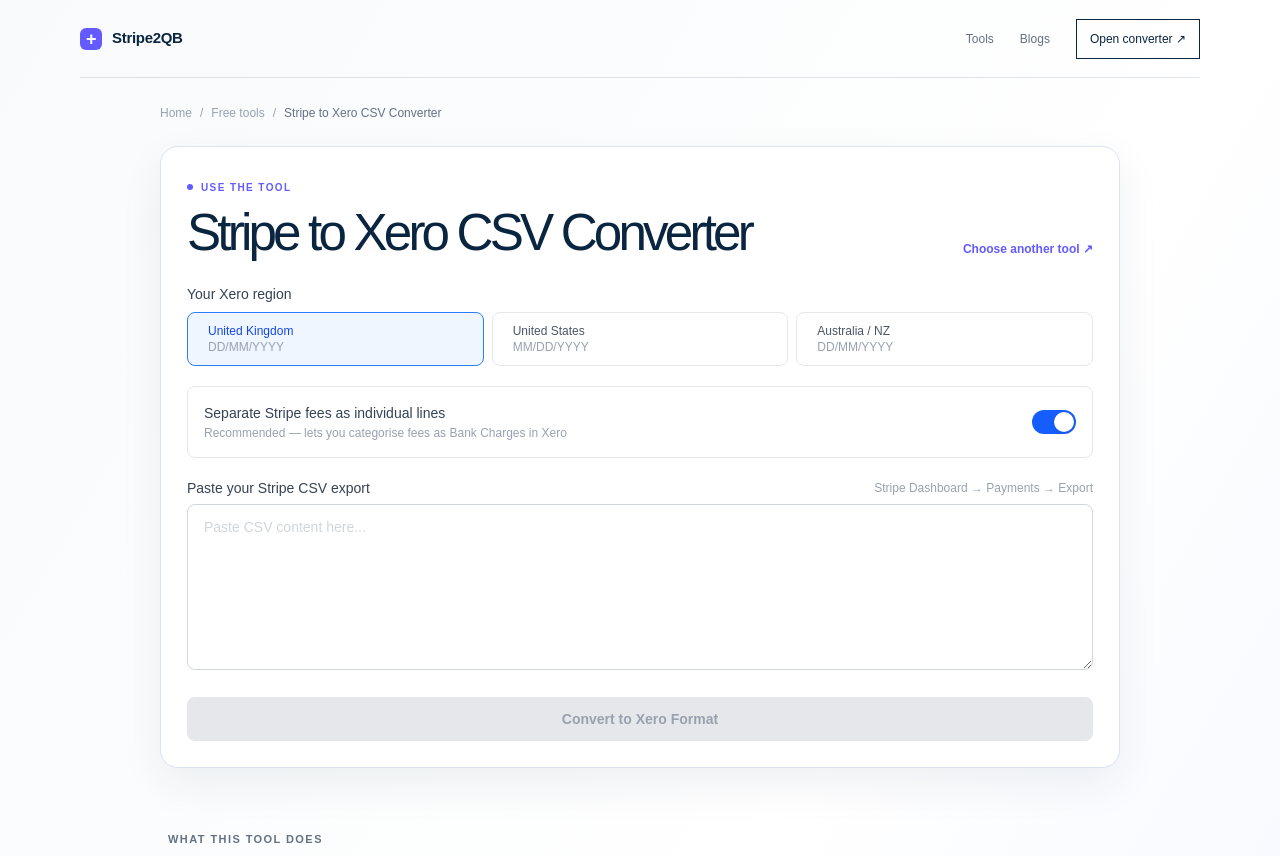
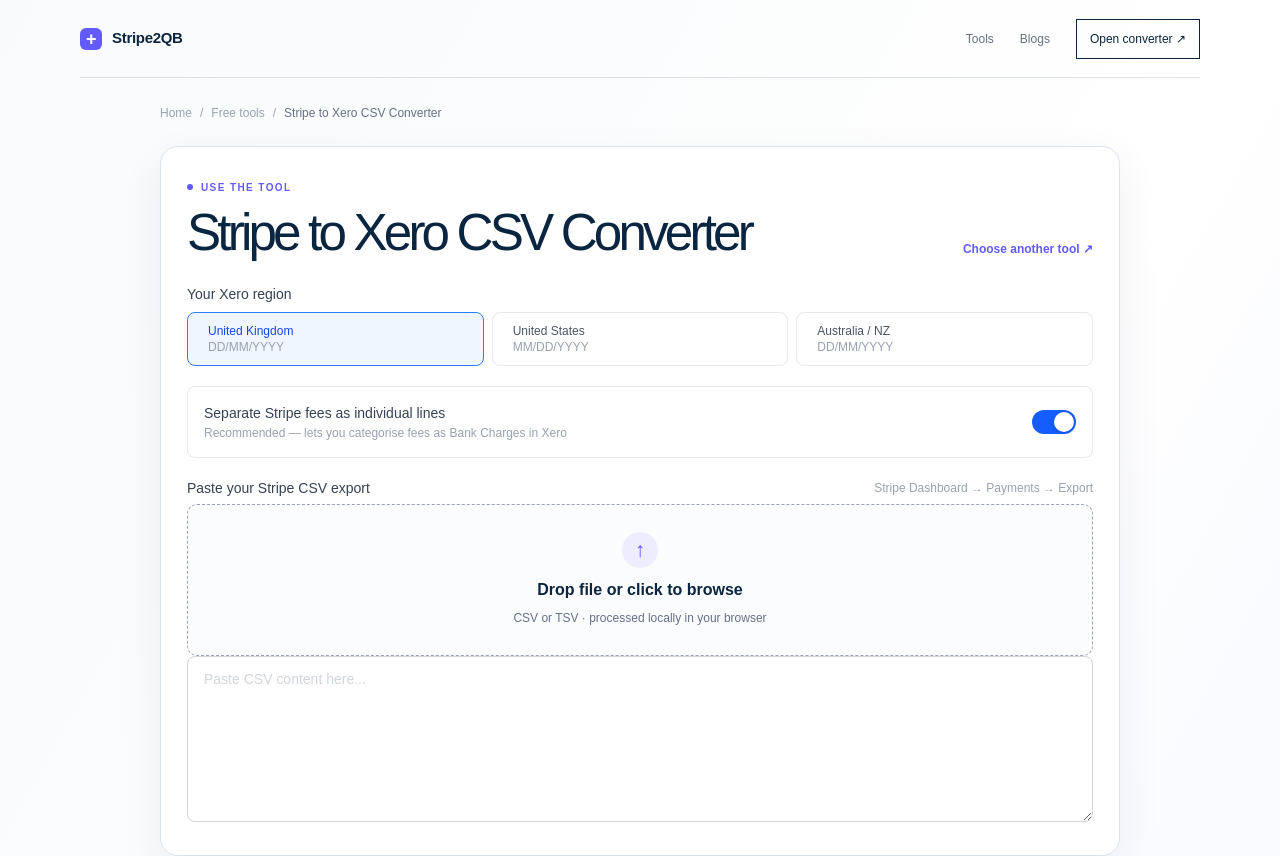
Before and after one commit to BinaryBard27/stripe-qb-converter, a Next.js app: page /tools/stripe-to-xero-converter in a window 1280 px wide. Shown: the top 856 px of the page. Built offline with nearby package versions, Linux system fonts and the light colour scheme.

Commit message:
Improve tool workflows and add Pro UI scaffold

```diff
--- a/app/blog/[slug]/page.tsx
+++ b/app/blog/[slug]/page.tsx
@@ -7,7 +7,11 @@
 export async function generateMetadata({ params }: { params: Promise<{ slug: string }> }) {
   const { slug } = await params;
   const post = posts.find((item) => item.slug === slug);
-  return post ? { title: post.title + " | Stripe2QB", description: post.description } : {};
+  return post ? {
+    title: post.title + " | Stripe2QB",
+    description: post.description,
+    alternates: { canonical: `https://stripe-qb-converter.vercel.app/blog/${post.slug}` },
+  } : {};
 }
 
 export default async function BlogPost({ params }: { params: Promise<{ slug: string }> }) {
--- a/app/globals.css
+++ b/app/globals.css
@@ -144,5 +144,22 @@
 .related-links { display: grid; gap: 12px; margin-top: 54px; padding-top: 28px; border-top: 1px solid var(--line); }.related-links a { display: flex; justify-content: space-between; gap: 16px; color: #635bff; font-size: 14px; font-weight: 700; }.demo-watch-page h1 { max-width: 740px; margin: 18px 0; font-size: clamp(3rem, 7vw, 6rem); letter-spacing: -.08em; line-height: .92; }.demo-watch-intro { max-width: 600px; color: var(--muted); font-size: 19px; line-height: 1.55; }.demo-watch-page .video-frame { margin-top: 48px; }.demo-watch-caption { color: var(--muted); font-size: 14px; }.demo-watch-caption a { color: #635bff; font-weight: 700; }
 .not-found-page h1 { max-width: 700px; margin: 18px 0; font-size: clamp(3rem, 7vw, 6rem); letter-spacing: -.08em; line-height: .92; }.not-found-page > p { max-width: 540px; color: var(--muted); font-size: 18px; line-height: 1.6; }.not-found-links { display: flex; flex-wrap: wrap; gap: 12px; margin-top: 30px; }.not-found-links a { padding: 13px 16px; background: #635bff; color: white; font-size: 13px; font-weight: 700; }
 
+/* Shared upload interaction for every converter and checker. */
+.file-dropzone { min-height: 152px; border: 1px dashed #98a2b3; border-radius: 10px; background: #fbfcfe; transition: .2s ease; }
+.file-dropzone:hover, .file-dropzone.is-dragging { border-color: #635bff; background: #f3f2ff; }
+.file-dropzone-action { display: flex; width: 100%; min-height: 150px; flex-direction: column; align-items: center; justify-content: center; gap: 7px; border: 0; background: transparent; color: #0a2540; cursor: pointer; }
+.file-dropzone-action strong { font-size: 16px; }
+.file-dropzone-action small { color: #667085; font-size: 12px; }
+.file-dropzone-icon { display: grid; place-items: center; width: 36px; height: 36px; margin-bottom: 3px; border-radius: 50%; background: #eeedff; color: #635bff; font-size: 21px; }
+.pro-upgrade-prompt { display: flex; align-items: center; justify-content: space-between; gap: 20px; margin-top: 18px; padding: 18px; border: 1px solid #d7d4ff; border-radius: 12px; background: linear-gradient(135deg, #f7f5ff, #fff); }
+.pro-badge { color: #635bff; font-size: 9px; font-weight: 800; letter-spacing: .14em; }
+.pro-upgrade-prompt h3 { margin: 7px 0 4px; color: #0a2540; font-size: 16px; }
+.pro-upgrade-prompt p { margin: 0; color: #667085; font-size: 12px; line-height: 1.45; }
+.pro-feature-row { display: flex; flex-wrap: wrap; gap: 8px 14px; margin-top: 11px; color: #475467; font-size: 11px; font-weight: 700; }
+.pro-prompt-actions { display: flex; flex: 0 0 auto; align-items: center; gap: 12px; }
+.pro-preview-button { padding: 10px 13px; border: 0; border-radius: 7px; background: #635bff; color: #fff; cursor: pointer; font-size: 12px; font-weight: 700; }
+.pro-dismiss-button { border: 0; background: transparent; color: #98a2b3; cursor: pointer; font-size: 11px; }
+@media (max-width: 700px) { .pro-upgrade-prompt { align-items: start; flex-direction: column; }.pro-prompt-actions { width: 100%; justify-content: space-between; } }
+
 /* Simple utility-first presentation */
 .hero { padding: 116px 0 54px; background: #f7f9fc; }.hero-orbit { display: none; }.hero h1 { max-width: 640px; margin: 24px 0 18px; font-size: clamp(3.3rem, 7vw, 6rem); letter-spacing: -.075em; line-height: .94; }.hero-copy { max-width: 540px; font-size: 17px; }.hero-meta { gap: 18px; margin-top: 34px; font-size: 10px; }.main-content { padding-top: 28px; }.converter-panel { border-radius: 14px; box-shadow: 0 8px 30px rgba(10,37,64,.05); }.panel-heading h2 { font-size: 26px; }.upload-grid { gap: 16px; }.dropzone { min-height: 250px; border-radius: 10px; background: #fbfcfe; }.dropzone:hover, .dropzone.is-dragging { background: #f3f2ff; }.sample-card { min-height: 250px; border-radius: 10px; }.steps, .privacy-strip, .tools-section, .demo-section { padding: 64px 0; }.steps-grid { gap: 24px; }.steps article { padding: 20px; border: 1px solid var(--line); border-radius: 10px; background: #fff; }.steps h3 { margin-top: 24px; font-size: 18px; }.tool-card { border-radius: 10px; background: #fff; }.tool-card:hover { transform: translateY(-2px); }.video-frame { border-radius: 12px; }.download-button { border-radius: 8px; }.result-card { border-radius: 10px; }
--- a/app/tools/csv-column-mapper/CsvColumnMapperClient.tsx
+++ b/app/tools/csv-column-mapper/CsvColumnMapperClient.tsx
@@ -1,6 +1,7 @@
 "use client";
 import { useState, useCallback } from "react";
 import Papa from "papaparse";
+import FileDropzone from "../../../components/FileDropzone";
 
 const QB_COLUMNS = ["Date", "Description", "Amount", "Debit", "Credit", "Payee", "Memo", "Reference", "Account", "(skip this column)"];
 
@@ -60,6 +61,23 @@
 
   const keptCount = headers.filter((h) => mapping[h] !== "(skip this column)").length;
 
+  const handleFile = (file: File) => {
+    const reader = new FileReader();
+    reader.onload = () => {
+      const text = String(reader.result ?? "");
+      setRawCsv(text);
+      const { headers: h, rows: r } = parseCSV(text);
+      setHeaders(h); setRows(r);
+      const defaults: Record<string, string> = {};
+      h.forEach((header) => {
+        const lower = header.toLowerCase();
+        defaults[header] = lower.includes("date") ? "Date" : lower.includes("desc") || lower.includes("narr") || lower.includes("memo") ? "Description" : lower.includes("amount") || lower.includes("net") ? "Amount" : lower.includes("debit") ? "Debit" : lower.includes("credit") ? "Credit" : lower.includes("payee") || lower.includes("name") ? "Payee" : "(skip this column)";
+      });
+      setMapping(defaults); setParsed(true); setDownloaded(false);
+    };
+    reader.readAsText(file);
+  };
+
   return (
     <div className="space-y-5">
 
@@ -71,6 +89,7 @@
       {/* CSV input */}
       {!parsed && (
         <div>
+          <FileDropzone onFile={handleFile} label="CSV or TSV" />
           <label className="block text-sm font-medium text-gray-700 mb-1.5">Paste your CSV</label>
           <textarea
             value={rawCsv}
--- a/app/tools/quickbooks-import-error-checker/QuickBooksImportErrorCheckerClient.tsx
+++ b/app/tools/quickbooks-import-error-checker/QuickBooksImportErrorCheckerClient.tsx
@@ -1,6 +1,7 @@
 "use client";
 
 import { useState, useCallback } from "react";
+import FileDropzone from "../../../components/FileDropzone";
 
 // ── Types ────────────────────────────────────────────────────────────────────
 
@@ -332,6 +333,17 @@
   const errorCount = result?.issues.filter((i) => i.severity === "error").length ?? 0;
   const warningCount = result?.issues.filter((i) => i.severity === "warning").length ?? 0;
 
+  const handleFile = (file: File) => {
+    const reader = new FileReader();
+    reader.onload = () => {
+      const text = String(reader.result ?? "");
+      setCsv(text);
+      setResult(checkCSV(text));
+      setChecked(true);
+    };
+    reader.readAsText(file);
+  };
+
   return (
     <div className="space-y-5">
 
@@ -342,6 +354,7 @@
 
       {/* Textarea */}
       <div>
+        <FileDropzone onFile={handleFile} label="CSV or TSV" />
         <div className="flex items-center justify-between mb-1.5">
           <label className="text-sm font-medium text-gray-700">
             Paste your CSV here
--- a/app/tools/stripe-mtd-bridging-formatter/MtdBridgingClient.tsx
+++ b/app/tools/stripe-mtd-bridging-formatter/MtdBridgingClient.tsx
@@ -1,6 +1,8 @@
 "use client";
 import { useState, useCallback } from "react";
 import Papa from "papaparse";
+import FileDropzone from "../../../components/FileDropzone";
+import ProUpgradePrompt from "../../../components/ProUpgradePrompt";
 
 interface MtdRow {
   "Date": string;
@@ -67,11 +69,11 @@
 
   const vatRate = VAT_RATES.find((v) => v.id === vatRateId)!;
 
-  const handleConvert = useCallback(() => {
+  const handleConvert = useCallback((input = csv) => {
     setError("");
-    if (!csv.trim()) return;
+    if (!input.trim()) return;
     try {
-      const rows = parseCSV(csv);
+      const rows = parseCSV(input);
       if (!rows.length) { setError("No data found in CSV."); return; }
 
       let totalGross = 0;
@@ -134,6 +136,13 @@
     }
   }, [csv, vatRateId, vatRegistered, downloadUrl, vatRate]);
 
+  const handleFile = (file: File) => {
+    const reader = new FileReader();
+    reader.onload = () => { const text = String(reader.result ?? ""); setCsv(text); handleConvert(text); };
+    reader.onerror = () => setError("We couldn’t read this file. Please try again.");
+    reader.readAsText(file);
+  };
+
   return (
     <div className="space-y-5">
 
@@ -174,6 +183,7 @@
       {/* CSV input */}
       <div>
         <label className="block text-sm font-medium text-gray-700 mb-1.5">Paste your Stripe CSV export</label>
+        <FileDropzone onFile={handleFile} label="CSV or TSV" />
         <textarea value={csv} onChange={(e) => { setCsv(e.target.value); setResult(null); }}
           rows={7} placeholder="Paste CSV content here..."
           className="w-full px-4 py-3 border border-gray-300 rounded-lg text-sm font-mono focus:outline-none focus:ring-2 focus:ring-blue-500 resize-y placeholder:text-gray-300"
@@ -181,11 +191,6 @@
       </div>
 
       {error && <p className="text-sm text-red-600">{error}</p>}
-
-      <button onClick={handleConvert} disabled={!csv.trim()}
-        className="w-full bg-blue-600 hover:bg-blue-700 disabled:bg-gray-200 disabled:text-gray-400 text-white font-semibold py-3 rounded-lg text-sm transition-colors">
-        Format for MTD
-      </button>
 
       {result && downloadUrl && stats && (
         <div className="space-y-4">
@@ -217,6 +222,7 @@
               ))}
             </div>
           </div>
+          <ProUpgradePrompt />
 
           {/* Import instructions */}
           <div className="border border-gray-200 rounded-xl p-4 text-sm">
--- a/app/tools/stripe-to-freeagent-converter/StripeToFreeAgentClient.tsx
+++ b/app/tools/stripe-to-freeagent-converter/StripeToFreeAgentClient.tsx
@@ -1,6 +1,8 @@
 "use client";
 import { useState, useCallback } from "react";
 import Papa from "papaparse";
+import FileDropzone from "../../../components/FileDropzone";
+import ProUpgradePrompt from "../../../components/ProUpgradePrompt";
 
 interface FreeAgentRow {
   "Date": string;
@@ -46,11 +48,11 @@
   const [stats, setStats] = useState<{ rows: number; total: number } | null>(null);
   const [error, setError] = useState("");
 
-  const handleConvert = useCallback(() => {
+  const handleConvert = useCallback((input = csv) => {
     setError("");
-    if (!csv.trim()) return;
+    if (!input.trim()) return;
     try {
-      const rows = parseCSV(csv);
+      const rows = parseCSV(input);
       if (!rows.length) { setError("No data found. Paste your Stripe CSV export."); return; }
 
       let totalNet = 0;
@@ -104,6 +106,13 @@
     }
   }, [csv, separateFees, downloadUrl]);
 
+  const handleFile = (file: File) => {
+    const reader = new FileReader();
+    reader.onload = () => { const text = String(reader.result ?? ""); setCsv(text); handleConvert(text); };
+    reader.onerror = () => setError("We couldn’t read this file. Please try again.");
+    reader.readAsText(file);
+  };
+
   return (
     <div className="space-y-5">
 
@@ -142,6 +151,7 @@
       {/* CSV input */}
       <div>
         <label className="block text-sm font-medium text-gray-700 mb-1.5">Paste your Stripe CSV export</label>
+        <FileDropzone onFile={handleFile} label="CSV or TSV" />
         <textarea value={csv} onChange={(e) => { setCsv(e.target.value); setResult(null); }}
           rows={7} placeholder="Paste CSV content here..."
           className="w-full px-4 py-3 border border-gray-300 rounded-lg text-sm font-mono focus:outline-none focus:ring-2 focus:ring-blue-500 resize-y placeholder:text-gray-300"
@@ -149,11 +159,6 @@
       </div>
 
       {error && <p className="text-sm text-red-600">{error}</p>}
-
-      <button onClick={handleConvert} disabled={!csv.trim()}
-        className="w-full bg-blue-600 hover:bg-blue-700 disabled:bg-gray-200 disabled:text-gray-400 text-white font-semibold py-3 rounded-lg text-sm transition-colors">
-        Convert to FreeAgent Format
-      </button>
 
       {result && downloadUrl && stats && (
         <div className="space-y-4">
@@ -170,7 +175,8 @@
                 </svg>
                 Download for FreeAgent
               </a>
-            </div>
+          </div>
+          <ProUpgradePrompt />
 
             <div className="bg-white rounded-lg border border-green-100 p-3 text-xs text-gray-600">
               <p className="font-semibold text-gray-700 mb-1">How to import into FreeAgent:</p>
--- a/app/tools/stripe-to-xero-converter/StripeToXeroClient.tsx
+++ b/app/tools/stripe-to-xero-converter/StripeToXeroClient.tsx
@@ -1,6 +1,8 @@
 "use client";
 import { useCallback, useState } from "react";
 import Papa from "papaparse";
+import FileDropzone from "../../../components/FileDropzone";
+import ProUpgradePrompt from "../../../components/ProUpgradePrompt";
 
 type Region = "uk" | "us" | "au";
 
@@ -54,12 +56,12 @@
   const [rowCount, setRowCount] = useState(0);
   const [error, setError] = useState("");
 
-  const handleConvert = useCallback(() => {
+  const handleConvert = useCallback((input = csv) => {
     setError("");
-    if (!csv.trim()) return;
+    if (!input.trim()) return;
 
     try {
-      const rows = parseCSV(csv);
+      const rows = parseCSV(input);
       if (!rows.length) { setError("No data found. Paste your Stripe CSV export above."); return; }
 
       const xeroRows: XeroRow[] = [];
@@ -119,6 +121,17 @@
     }
   }, [csv, region, separateFees, downloadUrl]);
 
+  const handleFile = (file: File) => {
+    const reader = new FileReader();
+    reader.onload = () => {
+      const text = String(reader.result ?? "");
+      setCsv(text);
+      handleConvert(text);
+    };
+    reader.onerror = () => setError("We couldn’t read this file. Please try again.");
+    reader.readAsText(file);
+  };
+
   return (
     <div className="space-y-5">
 
@@ -157,6 +170,7 @@
           <label className="text-sm font-medium text-gray-700">Paste your Stripe CSV export</label>
           <span className="text-xs text-gray-400">Stripe Dashboard → Payments → Export</span>
         </div>
+        <FileDropzone onFile={handleFile} label="CSV or TSV" />
         <textarea value={csv} onChange={(e) => { setCsv(e.target.value); setResult(null); }}
           rows={7} placeholder="Paste CSV content here..."
           className="w-full px-4 py-3 border border-gray-300 rounded-lg text-sm font-mono text-gray-900 focus:outline-none focus:ring-2 focus:ring-blue-500 resize-y placeholder:text-gray-300"
@@ -168,11 +182,6 @@
           <span></span>{error}
         </div>
       )}
-
-      <button onClick={handleConvert} disabled={!csv.trim()}
-        className="w-full bg-blue-600 hover:bg-blue-700 disabled:bg-gray-200 disabled:text-gray-400 text-white font-semibold py-3 rounded-lg text-sm transition-colors">
-        Convert to Xero Format
-      </button>
 
       {result && downloadUrl && (
         <div className="space-y-4">
@@ -200,6 +209,7 @@
               </ol>
             </div>
           </div>
+          <ProUpgradePrompt />
 
           {/* Preview */}
           <div className="overflow-x-auto border border-gray-200 rounded-lg">
--- /dev/null
+++ b/components/FileDropzone.tsx
@@ -0,0 +1,34 @@
+"use client";
+
+import { useRef, useState } from "react";
+
+interface FileDropzoneProps {
+  accept?: string;
+  onFile: (file: File) => void;
+  label?: string;
+}
+
+export default function FileDropzone({ accept = ".csv,.tsv,.txt", onFile, label = "CSV or TSV" }: FileDropzoneProps) {
+  const inputRef = useRef<HTMLInputElement>(null);
+  const [dragging, setDragging] = useState(false);
+
+  const choose = (file: File | undefined) => {
+    if (file) onFile(file);
+  };
+
+  return (
+    <div
+      className={`file-dropzone ${dragging ? "is-dragging" : ""}`}
+      onDragOver={(event) => { event.preventDefault(); setDragging(true); }}
+      onDragLeave={() => setDragging(false)}
+      onDrop={(event) => { event.preventDefault(); setDragging(false); choose(event.dataTransfer.files?.[0]); }}
+    >
+      <input ref={inputRef} type="file" accept={accept} className="hidden-input" onChange={(event) => { choose(event.target.files?.[0]); event.target.value = ""; }} />
+      <button type="button" className="file-dropzone-action" onClick={() => inputRef.current?.click()}>
+        <span className="file-dropzone-icon" aria-hidden="true">↑</span>
+        <strong>{dragging ? "Drop it here" : "Drop file or click to browse"}</strong>
+        <small>{label} · processed locally in your browser</small>
+      </button>
+    </div>
+  );
+}
--- /dev/null
+++ b/components/ProUpgradePrompt.tsx
@@ -0,0 +1,29 @@
+"use client";
+
+import { useState } from "react";
+
+export default function ProUpgradePrompt() {
+  const [dismissed, setDismissed] = useState(false);
+  if (dismissed) return null;
+
+  // Ads intentionally do not belong on the homepage or any /tools page.
+  // If monetization is added later, place it on /blog pages only.
+  return (
+    <aside className="pro-upgrade-prompt" aria-label="Pro preview">
+      <div>
+        <span className="pro-badge">PRO PREVIEW</span>
+        <h3>Do more with your next close.</h3>
+        <p>Converting more than one file a month? Pro saves your mapping and handles batches.</p>
+        <div className="pro-feature-row">
+          <span>✓ Batch processing</span>
+          <span>✓ Saved mappings</span>
+          <span>✓ Still browser-only</span>
+        </div>
+      </div>
+      <div className="pro-prompt-actions">
+        <button type="button" className="pro-preview-button" onClick={() => window.alert("Pro preview — billing is not connected yet.")}>See Pro preview</button>
+        <button type="button" className="pro-dismiss-button" onClick={() => setDismissed(true)} aria-label="Dismiss Pro prompt">Dismiss</button>
+      </div>
+    </aside>
+  );
+}
```
Also changed, not shown: app/bank-statement-to-excel/page.jsx (+5 -42 lines), app/page.tsx (+5 -3 lines).
